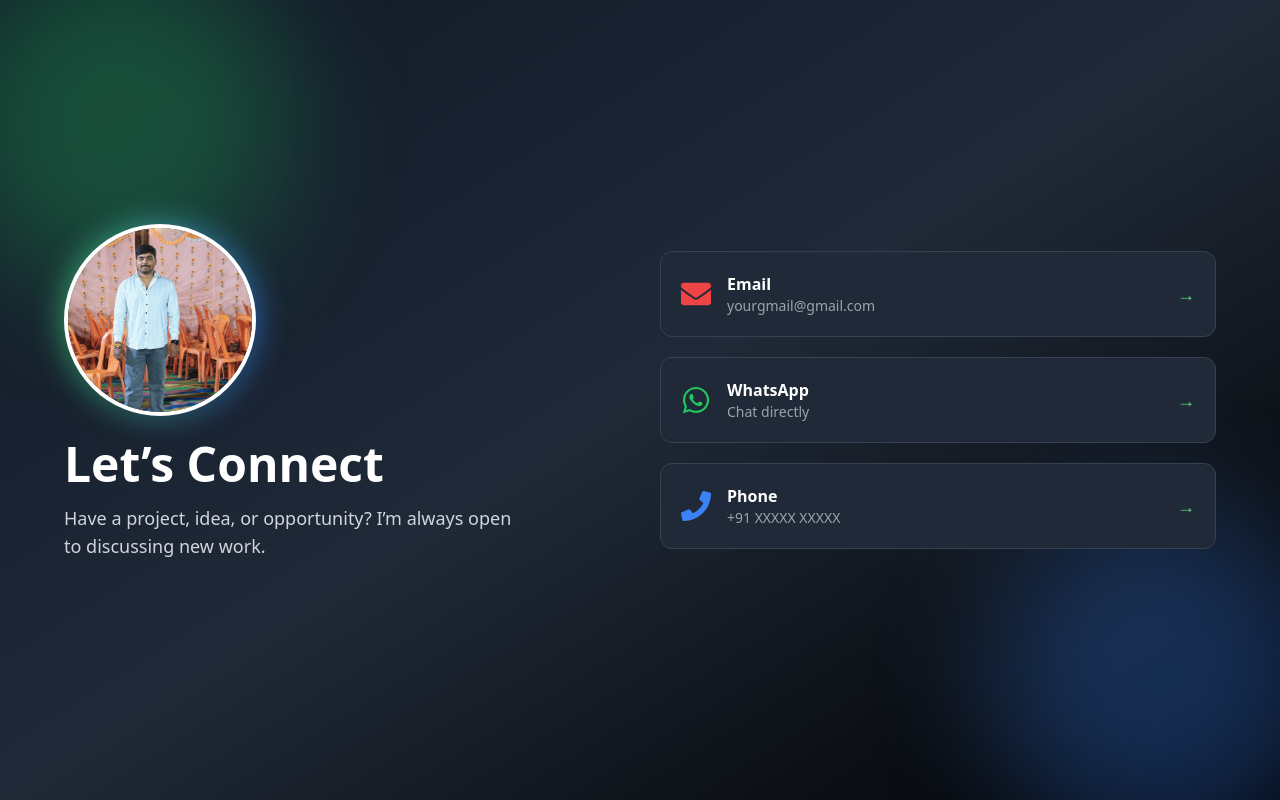
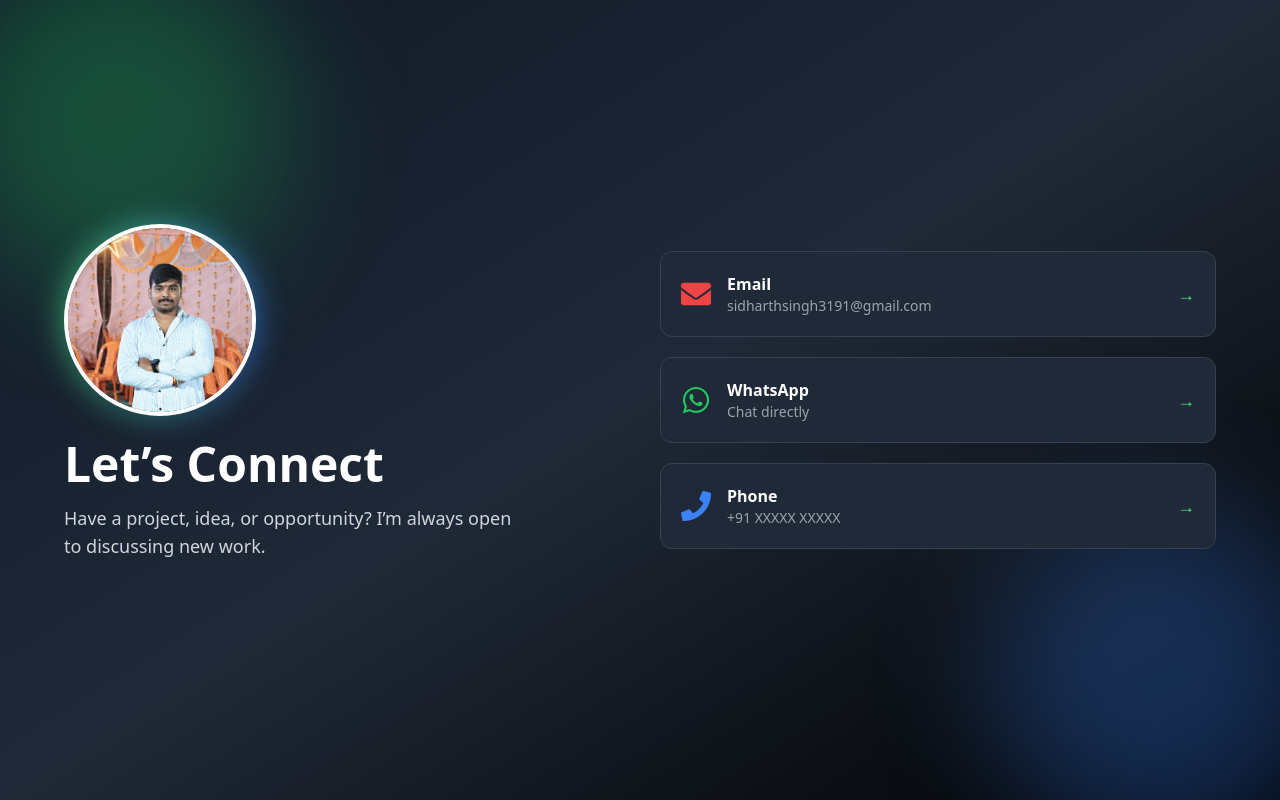
Before and after one commit to Sidharth-006/Portfolio, a React (Vite) app: page / in a window 1280 px wide. Shown: the part 1898-2698 px from the top of the page. Built offline with nearby package versions, Linux system fonts and the light colour scheme.

Commit message:
improving ui

```diff
--- a/src/components/Contact.jsx
+++ b/src/components/Contact.jsx
@@ -1,5 +1,5 @@
 import { FaEnvelope, FaWhatsapp, FaPhone } from "react-icons/fa";
-import sidhImage from "../assets/sidha.jpeg";
+import sidhImage from "../assets/sidh.jpeg";
 
 export default function Contact() {
   return (
@@ -55,7 +55,7 @@ export default function Contact() {
               <div>
                 <p className="text-white font-semibold text-xs sm:text-sm md:text-base">Email</p>
                 <p className="text-gray-400 text-[10px] sm:text-xs md:text-sm break-all">
-                  yourgmail@gmail.com
+                  sidharthsingh3191@gmail.com
                 </p>
               </div>
             </div>
```
Also changed, not shown: 1 other file (tests, documents, lock files or other folders).
